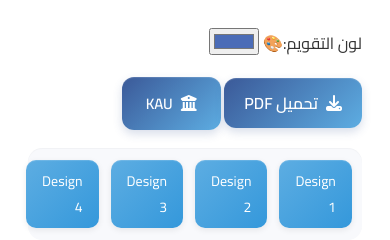
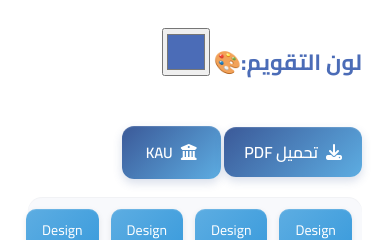
Before and after one commit to salwa-xix/my_calendar, a plain HTML site: page index.html in a window 390 px wide. Shown: the top 240 px of the page. Drawn offline with Linux system fonts and the light colour scheme.

Commit message:
Update index.html

```diff
--- a/index.html
+++ b/index.html
@@ -441,6 +441,26 @@ td {
 }
 
 
+
+    @media screen and (max-width: 768px) {
+  .color-card label {
+    font-size: 22px;
+    font-weight: bold;
+    color: var(--main-color, #4b6cb7);
+  }
+
+  .color-card {
+    gap: 16px;
+    margin-bottom: 24px;
+  }
+
+  #color {
+    width: 48px;
+    height: 48px;
+  }
+}
+
+
   </style>
 </head>
 <body>
```
